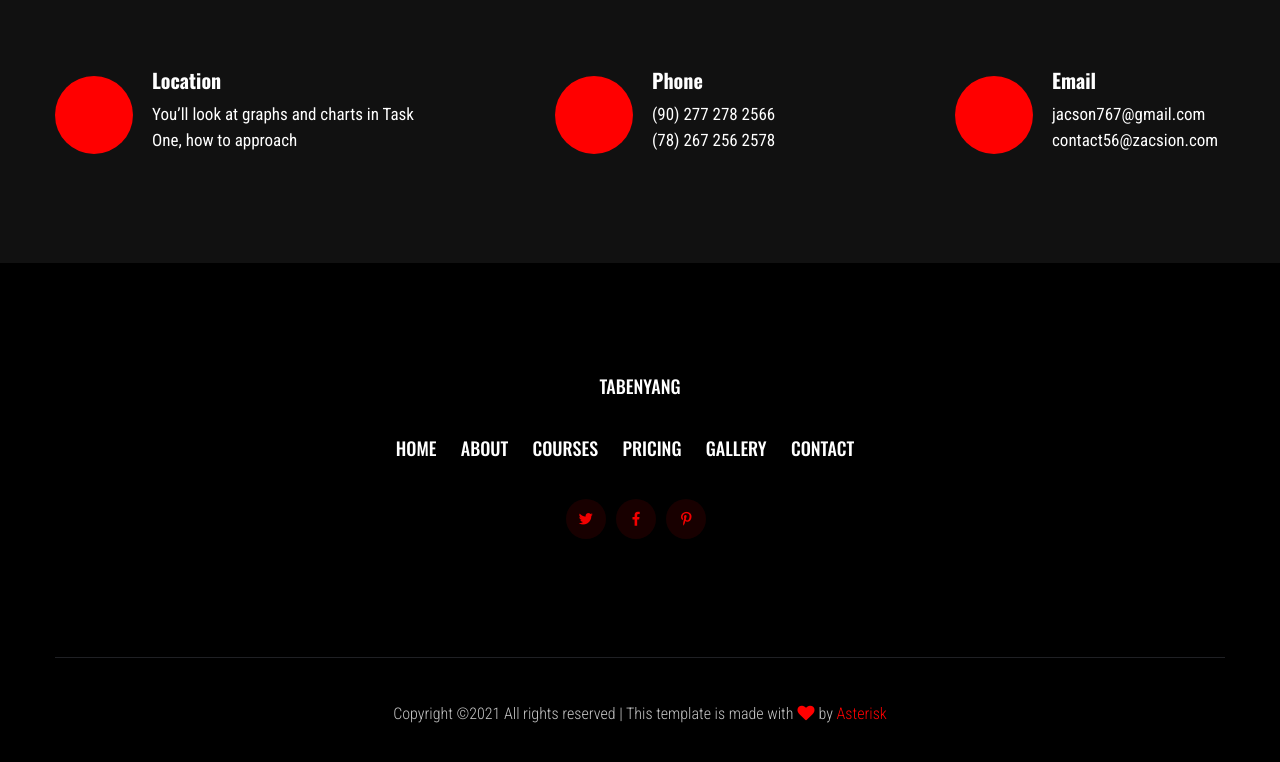
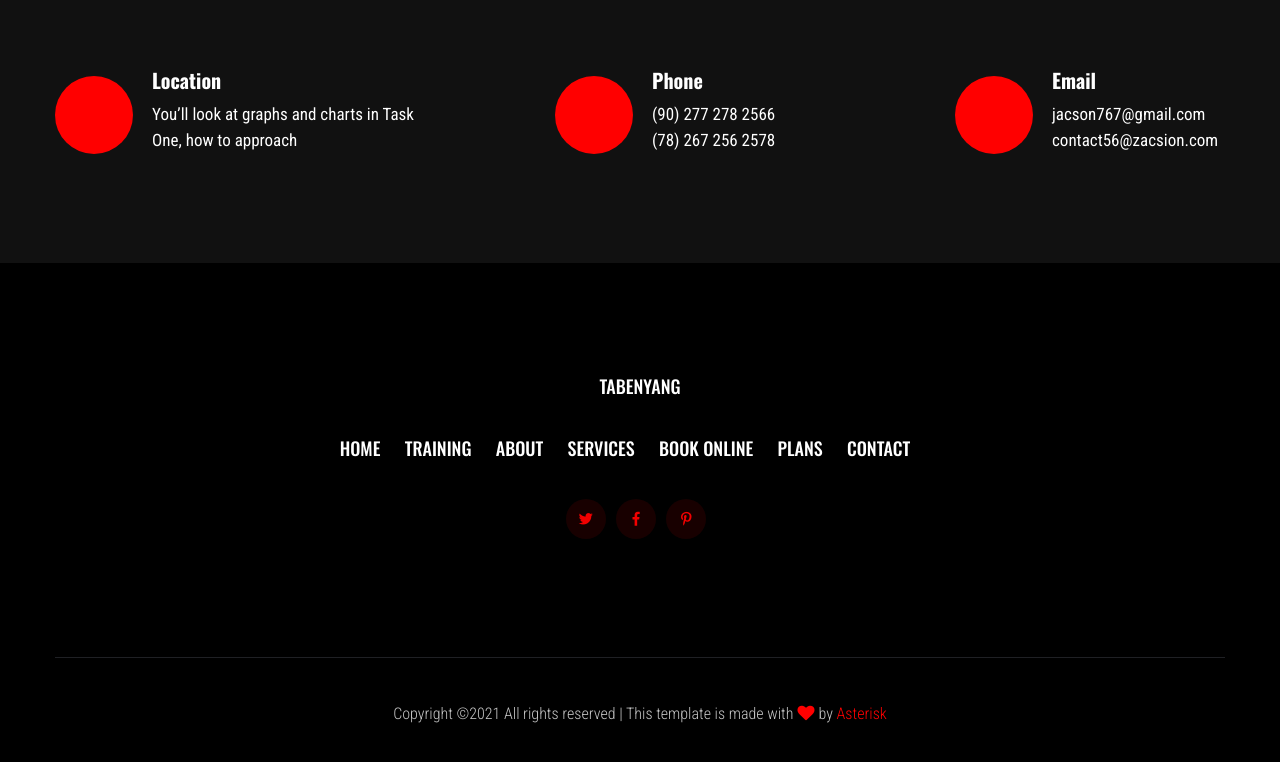
Before and after one commit to Silicon-Beach-Creative/gainsgawd, a plain HTML site: page index.html in a window 1280 px wide. Shown: the part 6204-6966 px from the top of the page. Drawn offline with nearby package versions, Linux system fonts and the light colour scheme.

Commit message:
Update index.html

```diff
--- a/index.html
+++ b/index.html
@@ -583,11 +583,12 @@
                                             <nav>
                                                 <ul>
                                                     <li><a href="index.html">Home</a></li>
+                                                    <li><a href="#">Training</a></li>
                                                     <li><a href="#">About</a></li>
-                                                    <li><a href="#">Courses</a></li>
-                                                    <li><a href="#">Pricing</a></li>
-                                                    <li><a href="#">Gallery</a></li>
-                                                    <li><a href="#">Contact</a></li>
+                                                    <li><a href="#">SERVICES</a></li>
+                                                    <li><a href="#">BOOK ONLINE</a></li>
+                                                    <li><a href="#">Plans</a></li>
+                                                        <li><a href="#">Contact</a></li>
                                                 </ul>
                                             </nav>
                                         </div>
```
